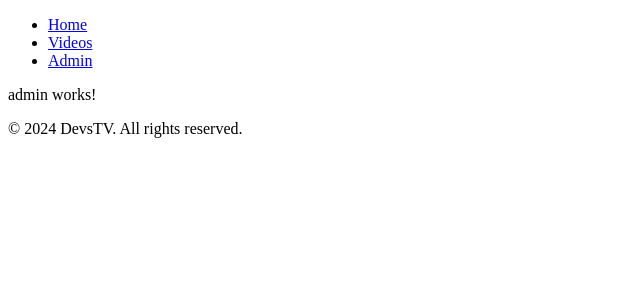
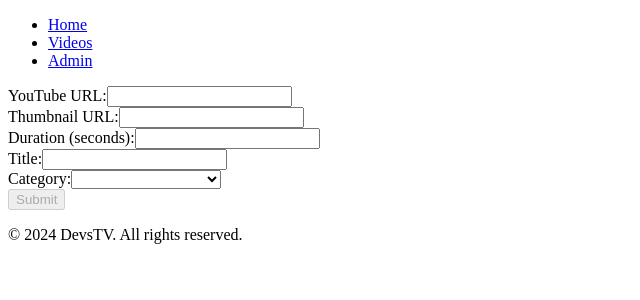
Before and after one commit to marcmarfer/DevsTV, an Angular app: page /admin in a window 1280 px wide. Shown: the top 300 px of the page, without its empty margins (0-640 px from the left). Built offline with nearby package versions, Linux system fonts and the light colour scheme.

Commit message:
created admin page and its form (with validators) and used video signal for adding new videos and display them on its view

```diff
--- a/src/app/components/main/admin/admin.component.html
+++ b/src/app/components/main/admin/admin.component.html
@@ -1 +1,25 @@
-<p>admin works!</p>
+<form [formGroup]="videoForm" (ngSubmit)="onSubmit()">
+    <div>
+        <label for="youtubeURL">YouTube URL:</label>
+        <input type="text" id="youtubeURL" formControlName="youtubeURL">
+    </div>
+    <div>
+        <label for="thumbnail">Thumbnail URL:</label>
+        <input type="text" id="thumbnail" formControlName="thumbnail">
+    </div>
+    <div>
+        <label for="duration">Duration (seconds):</label>
+        <input type="number" id="duration" formControlName="duration">
+    </div>
+    <div>
+        <label for="title">Title:</label>
+        <input type="text" id="title" formControlName="title">
+    </div>
+    <div>
+        <label for="category">Category:</label>
+        <select id="category" formControlName="category">
+            <option *ngFor="let category of categories" [value]="category">{{ category }}</option>
+        </select>
+    </div>
+    <button type="submit" [disabled]="videoForm.invalid">Submit</button>
+</form>
--- a/src/app/components/main/admin/admin.component.ts
+++ b/src/app/components/main/admin/admin.component.ts
@@ -1,12 +1,53 @@
-import { Component } from '@angular/core';
+import { Component, OnInit } from '@angular/core';
+import { FormControl, FormGroup, Validators, ReactiveFormsModule } from '@angular/forms';
+import { Video, DevelopmentCategory } from '../../../interfaces/Video';
+import { VideoService } from '../../../services/video.service';
+import { CommonModule } from '@angular/common';
 
 @Component({
   selector: 'app-admin',
   standalone: true,
-  imports: [],
+  imports: [ReactiveFormsModule, CommonModule],
   templateUrl: './admin.component.html',
-  styleUrl: './admin.component.css'
+  styleUrls: ['./admin.component.css']
 })
 export class AdminComponent {
+  videoForm: FormGroup = new FormGroup({});
+  videos: Video[] = [];
 
+  constructor(private addVideoService: VideoService) {}
+
+  ngOnInit(): void {
+    this.videoForm = new FormGroup({
+      youtubeURL: new FormControl('', [Validators.required, this.youtubeUrlValidator]),
+      thumbnail: new FormControl('', Validators.required),
+      duration: new FormControl('', [Validators.required, Validators.min(0)]),
+      title: new FormControl('', Validators.required),
+      category: new FormControl('', Validators.required)
+    });
+
+    this.videos = this.addVideoService.videosSignal();
+  }
+
+  onSubmit() {
+    if (this.videoForm.valid) {
+      const newVideo: Video = this.videoForm.value;
+      this.videos.push(newVideo);
+      this.addVideoService.videosSignal.set(this.videos);
+      this.videoForm.reset();
+    }
+  }
+
+  youtubeUrlValidator(videoUrl: FormControl): { [key: string]: any } | null {
+    const urlPattern = /^(https?\:\/\/)?(www\.youtube\.com|youtu\.?be)\/.+$/;
+    if (videoUrl.value && urlPattern.test(videoUrl.value)) {
+      return null;
+    } else {
+      return { 'invalidYoutubeUrl': { value: videoUrl.value } };
+    }
+  }
+
+  get categories() {
+    return Object.values(DevelopmentCategory);
+  }
 }
--- a/src/app/components/main/videos/videos.component.css
+++ b/src/app/components/main/videos/videos.component.css
@@ -0,0 +1,19 @@
+.general-videos-container {
+  display: flex;
+  flex-wrap: wrap;
+  margin-top: 20px;
+}
+
+article {
+    margin: 10px;
+    padding: 10px;
+    width: 35rem;
+    height: auto;
+    display: flex;
+    flex-direction: column;
+}
+
+article img {
+    max-width: 100%;
+    height: auto;
+}
--- a/src/app/components/main/videos/videos.component.html
+++ b/src/app/components/main/videos/videos.component.html
@@ -1 +1,15 @@
-<p>videos works!</p>
+<div class="general-videos-container">
+@if (videos.length > 0) {
+@for (video of videos; track $index) {
+    <article>
+        <h3>{{ video.title }}</h3>
+        <a href="{{ video.youtubeURL }}" target="_blank"><img src="{{ video.thumbnail }}" alt="imágen del video"></a>
+        <p>Duration: {{ video.duration }}</p>
+        <p>Category: {{ video.category }}</p>
+    </article>
+}
+}
+@else {
+    <p>No videos available</p>
+}
+</div>
--- a/src/app/components/main/videos/videos.component.ts
+++ b/src/app/components/main/videos/videos.component.ts
@@ -1,4 +1,6 @@
 import { Component } from '@angular/core';
+import { VideoService } from '../../../services/video.service';
+import { DevelopmentCategory, Video } from '../../../interfaces/Video';
 
 @Component({
   selector: 'app-videos',
@@ -8,5 +10,44 @@ import { Component } from '@angular/core';
   styleUrl: './videos.component.css'
 })
 export class VideosComponent {
+  videos: Video[] = [];
+
+  constructor(private addVideoService: VideoService) { };
+  ngOnInit(): void {
+    this.videos = this.addVideoService.videosSignal();
+
+    //testing videos
+    this.videos.push({
+      youtubeURL: 'https://www.youtube.com/watch?v=J2X5mJ3HDYE',
+      thumbnail: 'https://i.ytimg.com/vi/J2X5mJ3HDYE/maxresdefault.jpg',
+      duration: 60,
+      title: 'titulo 1',
+      category: DevelopmentCategory.GameDevelopment
+    });
+
+    this.videos.push({
+      youtubeURL: 'https://www.youtube.com/watch?v=J2X5mJ3HDYE',
+      thumbnail: 'https://i.ytimg.com/vi/J2X5mJ3HDYE/maxresdefault.jpg',
+      duration: 60,
+      title: 'titulo 2',
+      category: DevelopmentCategory.GameDevelopment
+    });
+
+    this.videos.push({
+      youtubeURL: 'https://www.youtube.com/watch?v=J2X5mJ3HDYE',
+      thumbnail: 'https://i.ytimg.com/vi/J2X5mJ3HDYE/maxresdefault.jpg',
+      duration: 60,
+      title: 'titulo 3',
+      category: DevelopmentCategory.GameDevelopment
+    });
+
+    this.videos.push({
+      youtubeURL: 'https://www.youtube.com/watch?v=J2X5mJ3HDYE',
+      thumbnail: 'https://i.ytimg.com/vi/J2X5mJ3HDYE/maxresdefault.jpg',
+      duration: 60,
+      title: 'titulo 4',
+      category: DevelopmentCategory.GameDevelopment
+    });
+  }
 
 }
--- a/src/app/services/video.service.ts
+++ b/src/app/services/video.service.ts
@@ -1,11 +1,12 @@
 import { Injectable, signal } from '@angular/core';
+import { Video } from '../interfaces/Video';
 
 @Injectable({
   providedIn: 'root'
 })
 
 export class VideoService {
-  // sharedData = signal<videos[]>([]);
+  videosSignal = signal<Video[]>([]);
 
   constructor() { }
 }
```
